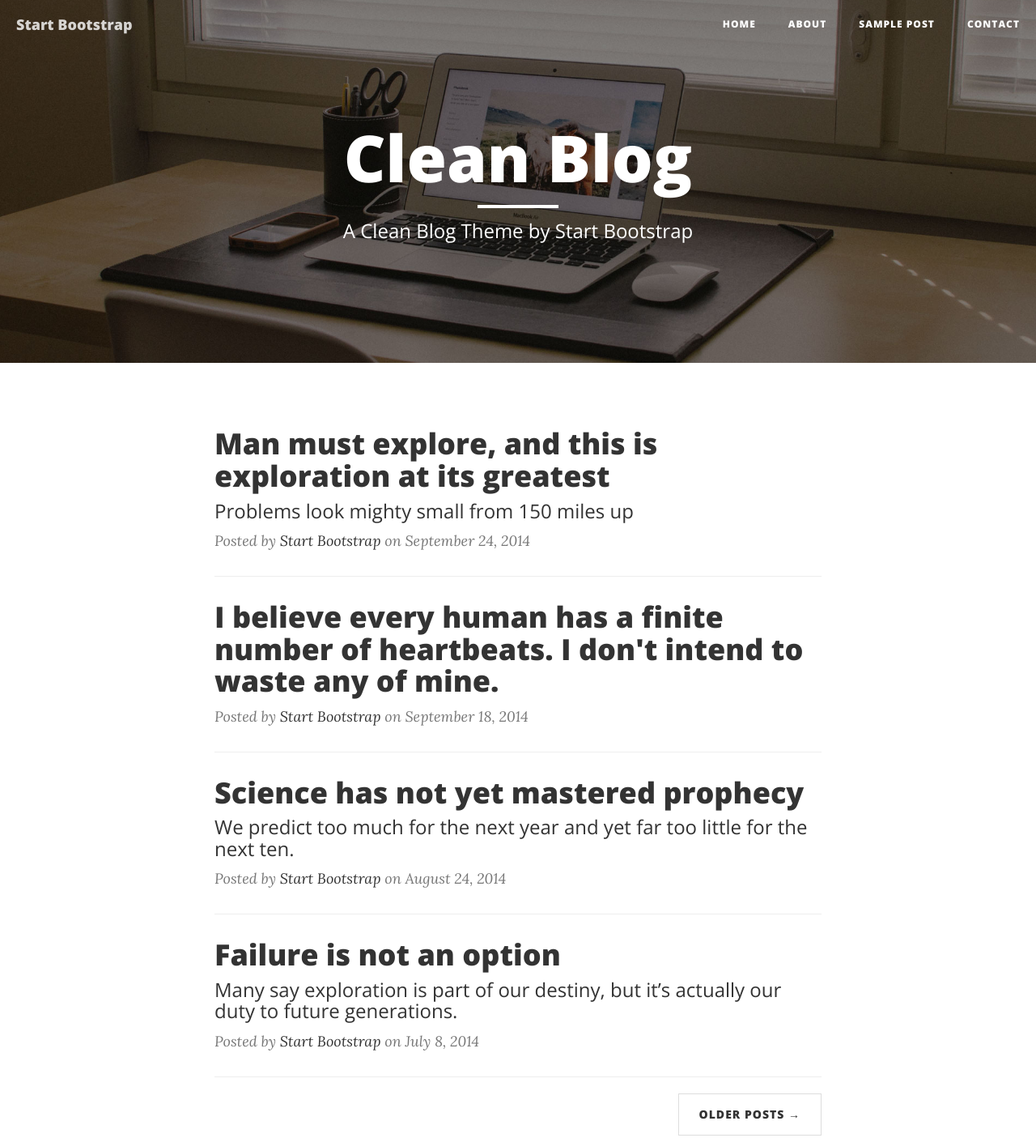
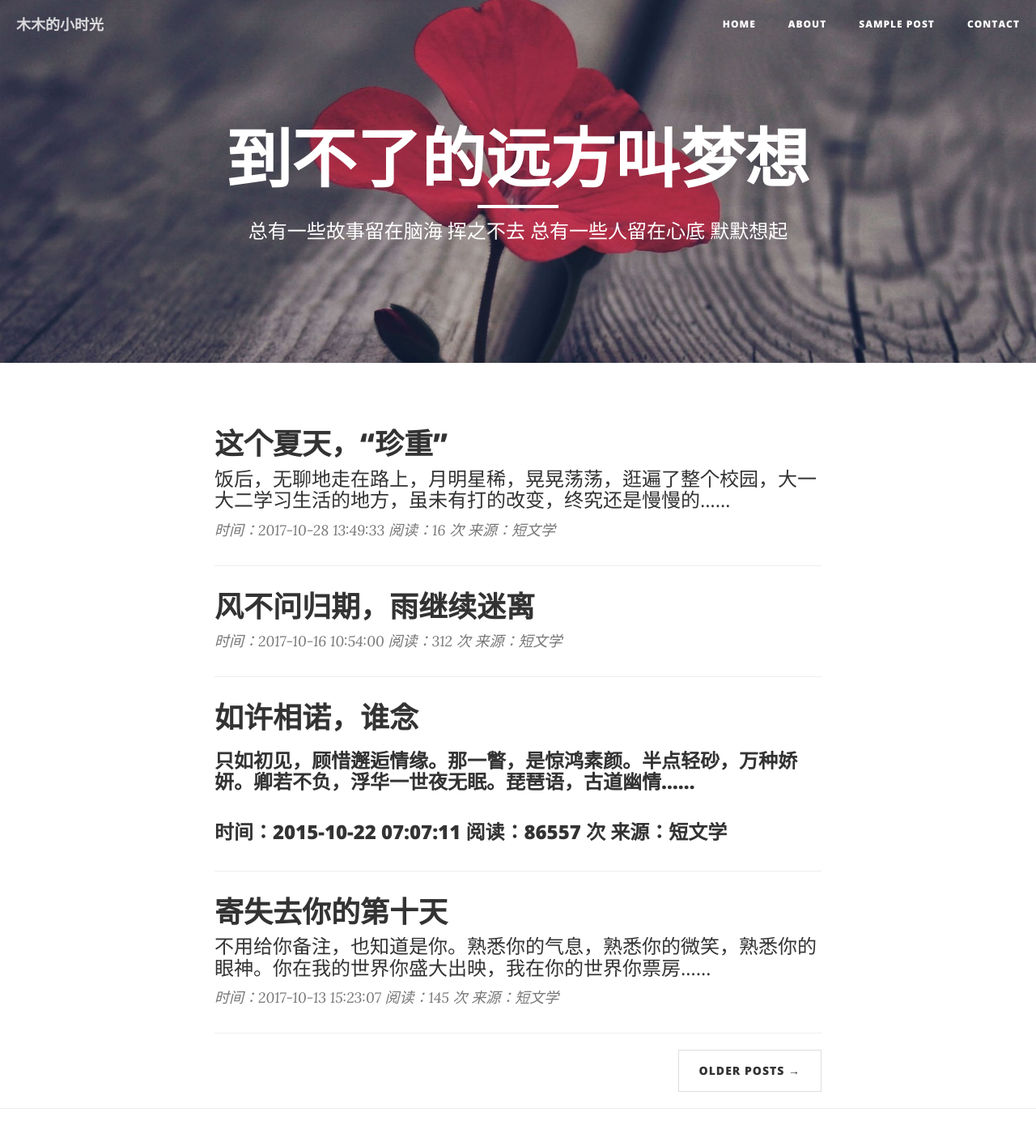
Before and after one commit to mumu1015/GirlsCodingDayDemo, a website: page index.html in a window 1280 px wide. Shown: the top 1405 px of the page at 81% size. Drawn offline with nearby package versions, Linux system fonts and the light colour scheme.

Commit message:
Change pictures and modify words

```diff
--- a/index.html
+++ b/index.html
@@ -9,7 +9,7 @@
     <meta name="description" content="">
     <meta name="author" content="">
 
-    <title>Mumu's Blog</title>
+    <title>木木的小时光</title>
 
     <!-- Bootstrap Core CSS -->
     <link href="vendor/bootstrap/css/bootstrap.min.css" rel="stylesheet">
@@ -42,7 +42,7 @@
                     <span class="sr-only">Toggle navigation</span>
                     Menu <i class="fa fa-bars"></i>
                 </button>
-                <a class="navbar-brand" href="index.html">Start Bootstrap</a>
+                <a class="navbar-brand" href="index.html">木木的小时光</a>
             </div>
 
             <!-- Collect the nav links, forms, and other content for toggling -->
@@ -69,14 +69,14 @@
 
     <!-- Page Header -->
     <!-- Set your background image for this header on the line below. -->
-    <header class="intro-header" style="background-image: url('img/home-bg.jpg')">
+    <header class="intro-header" style="background-image: url('img/wzy.jpg')">
         <div class="container">
             <div class="row">
                 <div class="col-lg-8 col-lg-offset-2 col-md-10 col-md-offset-1">
                     <div class="site-heading">
-                        <h1>Clean Blog</h1>
+                        <h1>到不了的远方叫梦想</h1>
                         <hr class="small">
-                        <span class="subheading">A Clean Blog Theme by Start Bootstrap</span>
+                        <span class="subheading">总有一些故事留在脑海 挥之不去 总有一些人留在心底 默默想起</span>
                     </div>
                 </div>
             </div>
@@ -90,46 +90,45 @@
                 <div class="post-preview">
                     <a href="post.html">
                         <h2 class="post-title">
-                            Man must explore, and this is exploration at its greatest
+                            这个夏天，“珍重”
                         </h2>
                         <h3 class="post-subtitle">
-                            Problems look mighty small from 150 miles up
+                            饭后，无聊地走在路上，月明星稀，晃晃荡荡，逛遍了整个校园，大一大二学习生活的地方，虽未有打的改变，终究还是慢慢的……
                         </h3>
                     </a>
-                    <p class="post-meta">Posted by <a href="#">Start Bootstrap</a> on September 24, 2014</p>
+                    <p class="post-meta">时间：2017-10-28 13:49:33    阅读：16 次    来源：短文学</p>
                 </div>
                 <hr>
                 <div class="post-preview">
                     <a href="post.html">
                         <h2 class="post-title">
-                            I believe every human has a finite number of heartbeats. I don't intend to waste any of mine.
+                            风不问归期，雨继续迷离
                         </h2>
                     </a>
-                    <p class="post-meta">Posted by <a href="#">Start Bootstrap</a> on September 18, 2014</p>
+                    <p class="post-meta">时间：2017-10-16 10:54:00    阅读：312 次    来源：短文学</p>
                 </div>
                 <hr>
                 <div class="post-preview">
                     <a href="post.html">
                         <h2 class="post-title">
-                            Science has not yet mastered prophecy
+                            如许相诺，谁念
                         </h2>
                         <h3 class="post-subtitle">
-                            We predict too much for the next year and yet far too little for the next ten.
-                        </h3>
+                            只如初见，顾惜邂逅情缘。那一瞥，是惊鸿素颜。半点轻砂，万种娇妍。卿若不负，浮华一世夜无眠。琵琶语，古道幽情……
                     </a>
-                    <p class="post-meta">Posted by <a href="#">Start Bootstrap</a> on August 24, 2014</p>
+                    <p class="post-meta">时间：2015-10-22 07:07:11    阅读：86557 次    来源：短文学</p>
                 </div>
                 <hr>
                 <div class="post-preview">
                     <a href="post.html">
                         <h2 class="post-title">
-                            Failure is not an option
+                            寄失去你的第十天
                         </h2>
                         <h3 class="post-subtitle">
-                            Many say exploration is part of our destiny, but it’s actually our duty to future generations.
+                            不用给你备注，也知道是你。熟悉你的气息，熟悉你的微笑，熟悉你的眼神。你在我的世界你盛大出映，我在你的世界你票房……
                         </h3>
                     </a>
-                    <p class="post-meta">Posted by <a href="#">Start Bootstrap</a> on July 8, 2014</p>
+                    <p class="post-meta">时间：2017-10-13 15:23:07    阅读：145 次    来源：短文学</p>
                 </div>
                 <hr>
                 <!-- Pager -->
```
Also changed, not shown: about.html (+7 -7 lines), post.html (+9 -29 lines), img/about-bg.jpg, img/post-bg.jpg, img/post-sample-image.jpg, img/wzy.jpg (added).
